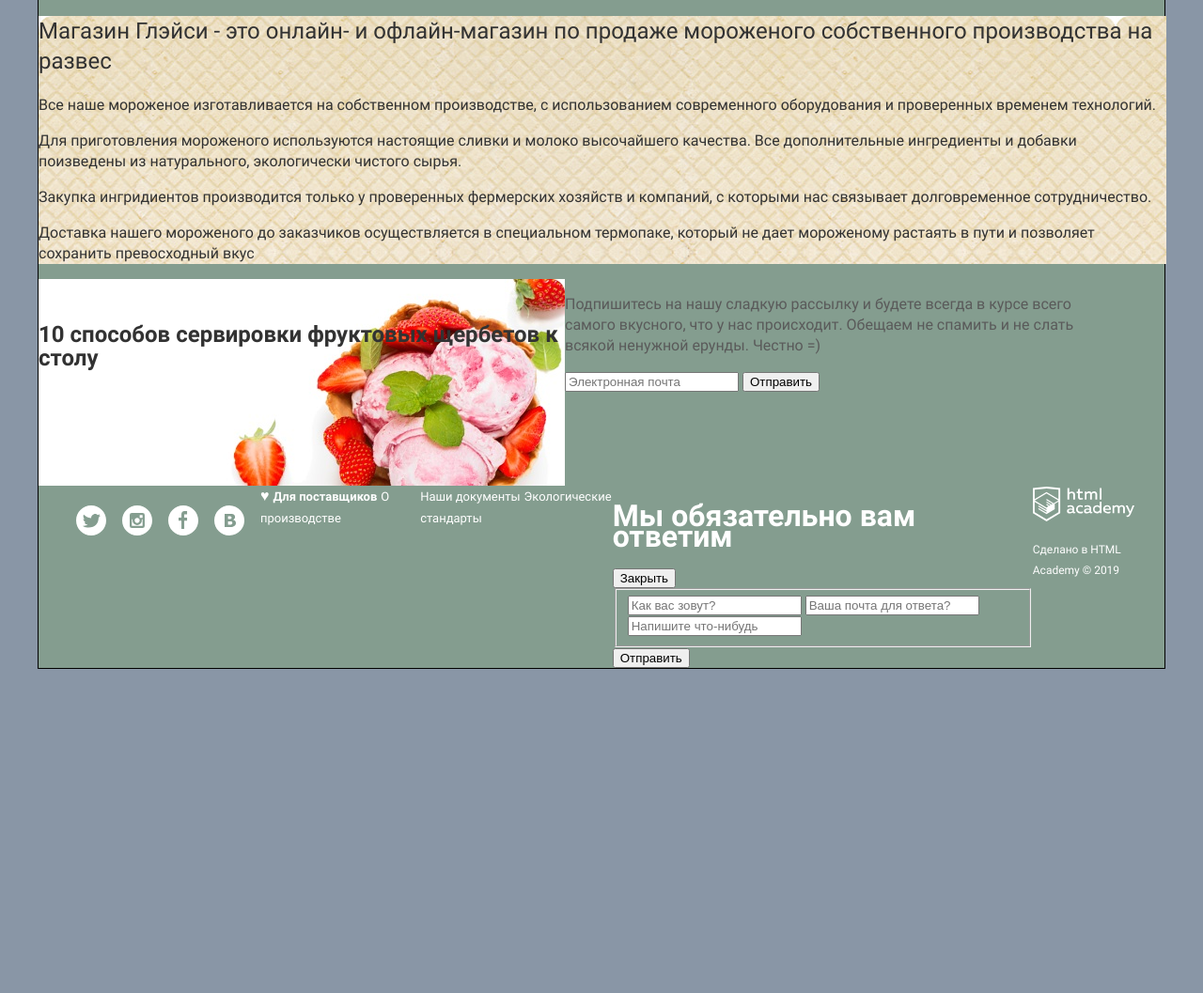
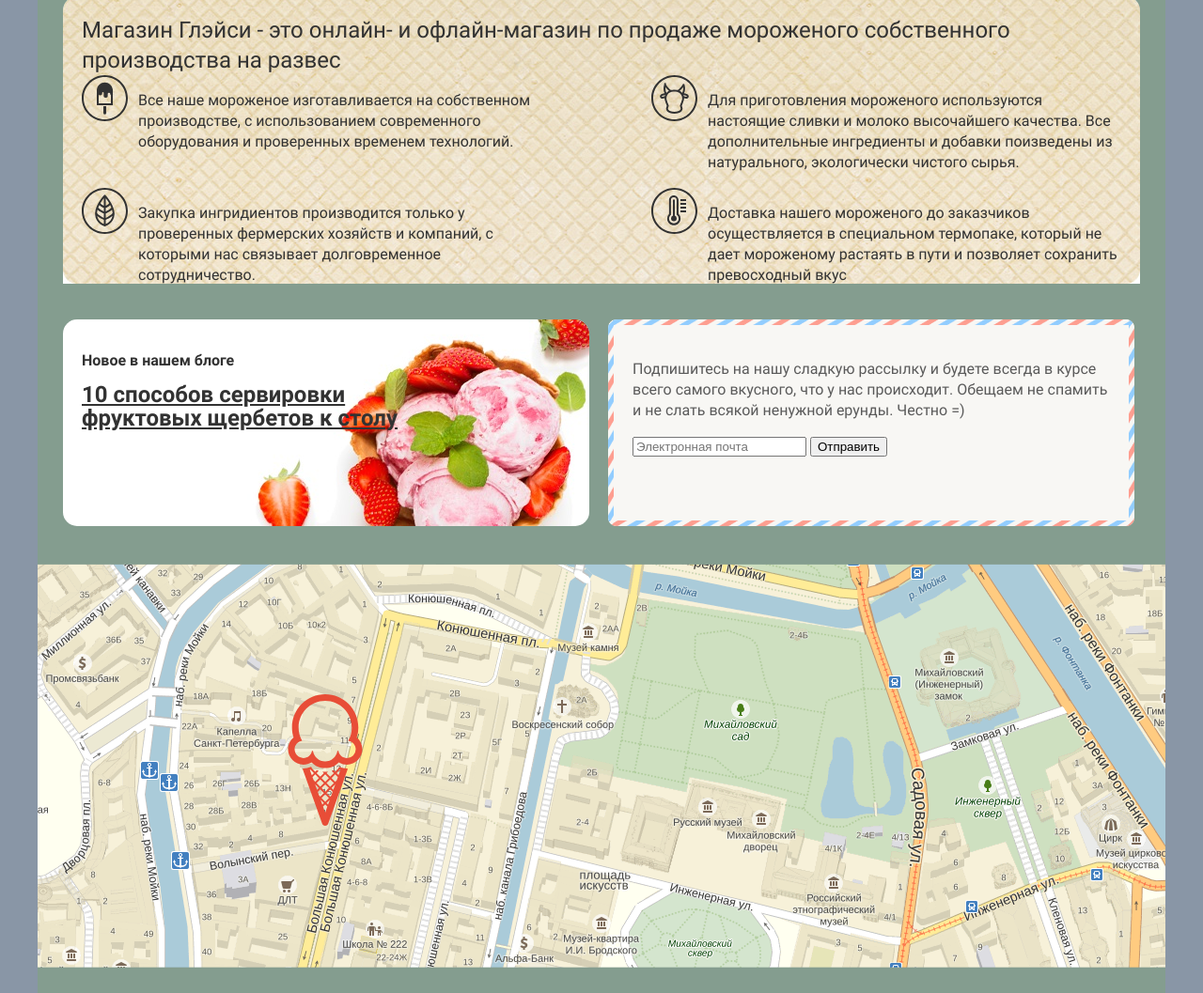
Before and after one commit to kh8/1080459-gllacy-25, a plain HTML site: page index.html in a window 1280 px wide. Shown: the part 1258-2315 px from the top of the page at 94% size. Before the commit the page ends 1970 px from the top, so only its background shows below. Drawn offline with Linux system fonts and the light colour scheme.

Commit message:
chapter 7

```diff
--- a/css/style.css
+++ b/css/style.css
@@ -61,7 +61,6 @@ body {
   line-height: 22px;
   color: white;
   background-color:#8996a6;
-  border: 1px solid black;
 }
 .site-wrapper {
   min-width: 940px;
@@ -113,6 +112,13 @@ body {
 }
 .site-navigation li:hover .sub-menu-catalog {
   display: block;
+}
+.search-btn a {
+  display: block;
+  width: 33px;
+  height: 33px;
+  background: url("../img/search.svg") rgba(200, 207, 45, 0.2) no-repeat;
+  font-size: 0;
 }
 .worktime {
   font-size: 14px;
@@ -183,7 +189,7 @@ body {
 .slider-controls {
   position: absolute;
   bottom: 63px;
-  left: 0;
+  left: 20px;
   z-index: 20;
   font-size: 0;
 }
@@ -225,7 +231,7 @@ body {
   background-color: #ffffff;
 }
 .promo {
-  margin-bottom: 40px;
+  margin: 0px 27px 40px;
 }
 .promo-items {
   display: flex;
@@ -240,12 +246,12 @@ body {
 .promo-rapsberry {
   background: url(../img/rapsberry.jpg) no-repeat;
   width: 560px;
-  border-radius: 20px;
+  border-radius: 15px;
 }
 .promo-chocolate {
   background: url(../img/chocolate.jpg) no-repeat;
   width: 560px;
-  border-radius: 20px;
+  border-radius: 15px;
 }
 .promo-item h3 {
   font-size: 35px;
@@ -260,41 +266,83 @@ body {
   font-weight: bold;
 }
 .features {
-  background-image: url("../img/features.jpg")
+  padding: 20px;
+  margin: 0px 27px;
+  border-radius: 15px;
+  background: url("../img/features.jpg") no-repeat;
+}
+.features-list {
+  display: flex;
+  justify-content: space-between;
+  flex-wrap: wrap;
+}
+.feature {
+  position: relative;
+  min-width: 40%;
+}
+.feature img {
+  position: absolute;
 }
 .features h2 {
+  margin: 0;
   color:#323232;
   font-size: 24px;
   line-height: 32px;
   font-weight: 500;
 }
 .features p {
+  display: block;
+  padding-left: 60px;
+  max-width: 500px;
   color:#323232;
   font-size: 16px;
   line-height: 22px;
 }
 .content-columns {
   display: flex;
+  margin: 0px 27px 40px;
 }
 .news {
     background-image: url("../img/strawberry.jpg");
+    padding: 20px 200px 20px 20px;
+    margin-right: 20px;
+    border-radius: 15px;
     width: 560px;
     height: 220px;
 }
 .news h2 {
     font-size: 16px;
     line-height: 22px;
+    color: #323232;
 }
 .news a {
+  text-decoration: underline;
   font-size: 24px;
   font-weight: bold;
   color:#323232;
 }
 .subscribe {
   width: 560px;
-  height: 220px;
+  padding: 20px;
+  border: 6px solid;
+  border-radius: 10px;
+  border-image: url("../img/subscribe-border.png");
+  border-image-slice: 10;
   font-size: 16px;
   color:#5a5a5a;
+  background-color: #f8f7f4;
+}
+.map {
+  position: relative;
+  width: 1200px;
+  height: 430px;
+  background: url("../img/map.png") no-repeat -47px 0;
+}
+.map::after {
+  position: absolute;
+  top: 139px;
+  left: 266px;
+  content: url("../img/icecream-pin.svg");
 }
 .catalog h2 {
   font-size: 35px;
@@ -334,6 +382,7 @@ body {
   color: white;
 }
 .main-footer  {
+  margin-top: 40px;
   display: flex;
 }
 .social-icons {
--- a/index.html
+++ b/index.html
@@ -79,6 +79,7 @@
         <span class="worktime">С 10 до 20, ежедневно</span>
         <a href="tel:+78124502525" class="phone">8 812 450-25-25</a>
       </header>
+      <main>
         <section class="slider">
           <div class="slider-controls">
             <label for="product-1">Первый</label>
@@ -134,8 +135,7 @@
             </li>
             <li class="catalog-item hit">
               <a href=#nowhere>
-              <img src="../img/product-2.jpg" width="267" height="267"
-                alt="Сливочно-кофейное с кусочками шоколада">
+                <img src="../img/product-2.jpg" width="267" height="267" alt="Сливочно-кофейное с кусочками шоколада">
               </a>
               <b>310 ₽/кг</b>
               <h3>Сливочно-кофейное с кусочками шоколада</h3>
@@ -159,24 +159,41 @@
           </ul>
         </section>
         <section class="features">
-        <h2>Магазин Глэйси - это онлайн- и офлайн-магазин по продаже мороженого собственного производства на развес</h2>
+          <h2>Магазин Глэйси - это онлайн- и офлайн-магазин по продаже мороженого собственного производства на развес
+          </h2>
+          <div class="features-list">
+            <div class="feature feature-own">
+              <img src="../img/icecream.svg" width="49" height="49" alt="Собственное производство">
               <p>
-          Все наше мороженое изготавливается на собственном производстве, с использованием современного оборудования и
+                Все наше мороженое изготавливается на собственном производстве, с использованием современного
+                оборудования и
                 проверенных временем технологий.
               </p>
+            </div>
+            <div class="feature feature-farm">
+              <img src="../img/cow.svg" width="49" height="49" alt="Натуральные ингридиенты">
               <p>
-          Для приготовления мороженого используются настоящие сливки и молоко высочайшего качества. Все дополнительные
+                Для приготовления мороженого используются настоящие сливки и молоко высочайшего качества. Все
+                дополнительные
                 ингредиенты и добавки поизведены из натурального, экологически чистого сырья.
               </p>
+            </div>
+            <div class="feature feature-nature">
+              <img src="../img/leaf.svg" width="49" height="49" alt="Проверенные поставщики">
               <p>
                 Закупка ингридиентов производится только у проверенных фермерских хозяйств и компаний, с которыми нас
                 связывает
                 долговременное сотрудничество.
               </p>
+            </div>
+            <div class="feature feature-therm">
+              <img src="../img/therm.svg" width="49" height="49" alt="Доставка в термопаках">
               <p>
-          Доставка нашего мороженого до заказчиков осуществляется в специальном термопаке, который не дает мороженому
+                Доставка нашего мороженого до заказчиков осуществляется в специальном термопаке, который не дает
+                мороженому
                 растаять в пути и позволяет сохранить превосходный вкус
               </p>
+            </div>
         </section>
         <div class="content-columns">
           <section class="news">
@@ -192,6 +209,8 @@
             </form>
           </section>
         </div>
+        <section class="map">
+        </section>
         </main>
       <footer class="main-footer">
         <ul class="social-icons">
```
Also changed, not shown: img/icecream-pin.svg (added), img/map.png (added), img/subscribe-border.png (added), img/therm.svg (renamed from img/gradusnik.svg). Lines whose indentation alone changed are shown as unchanged.
